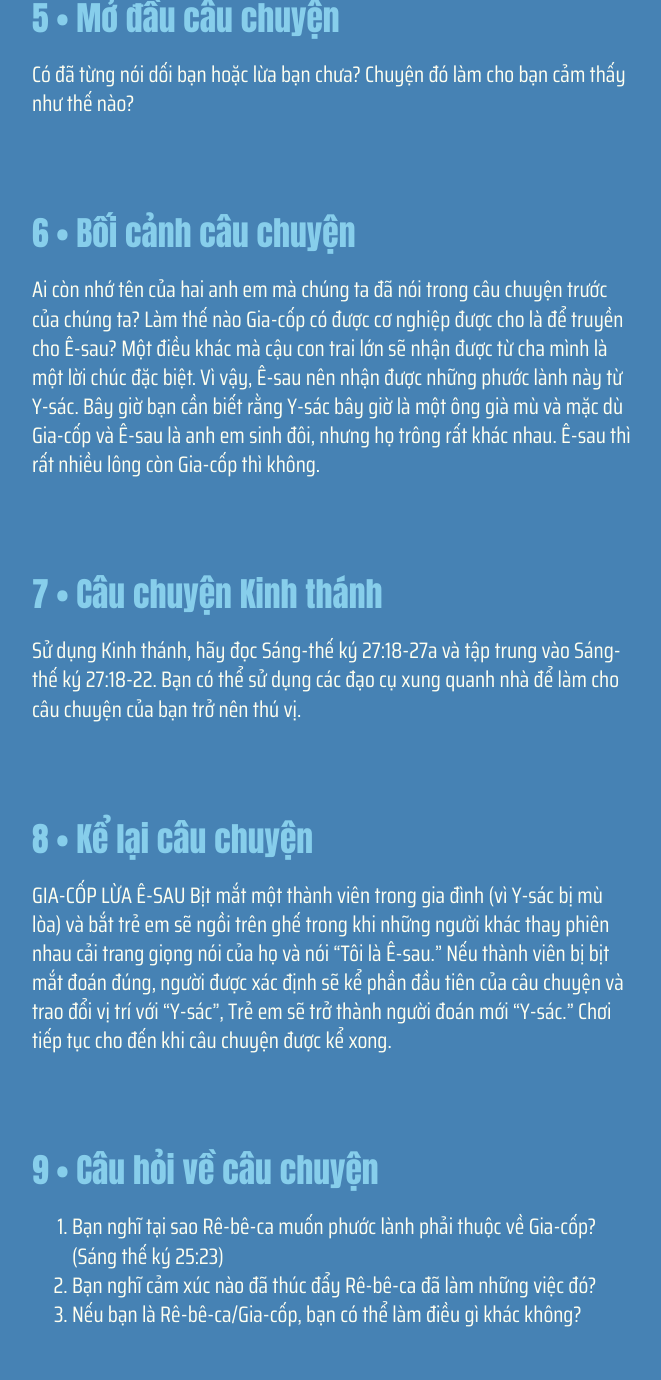
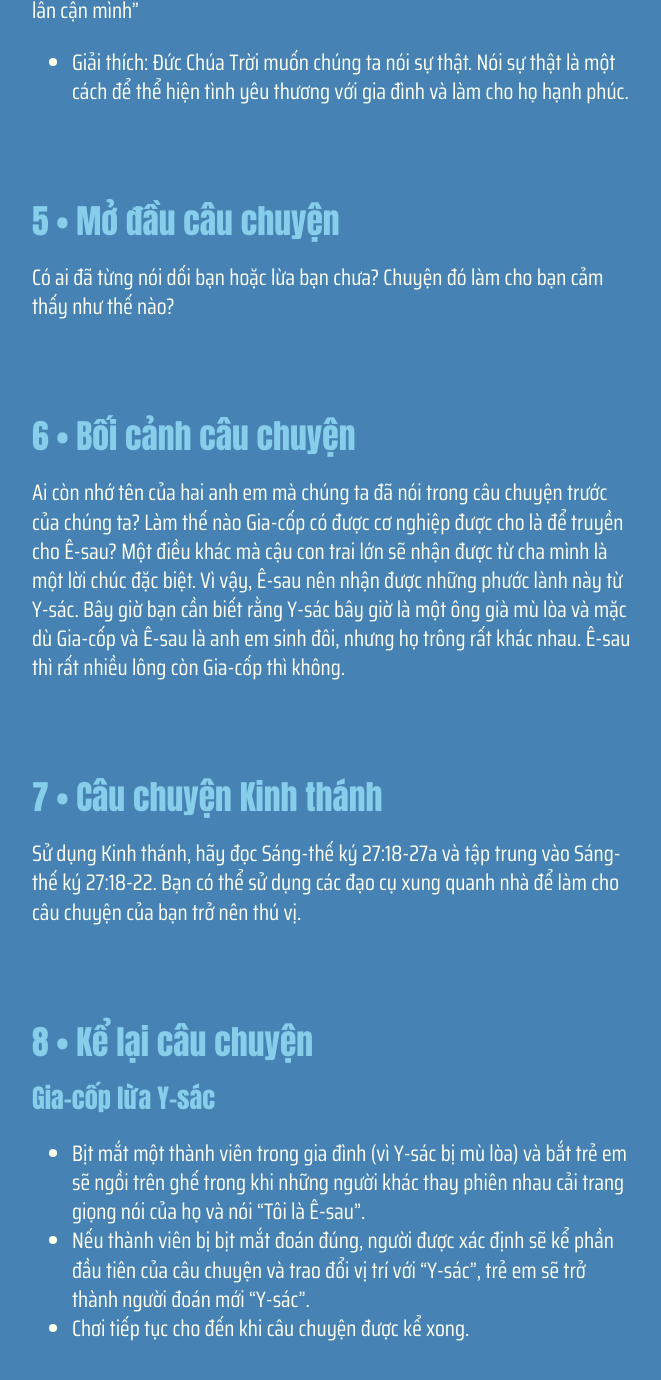
Before and after one commit to GospelTrust/LGS, a Jekyll site: the page built from docs/content/_vi/18-1.md, in a window 1280 px wide and 1400 px high, scrolled down 2173 px. Shown: the top 1380 px of the window, without its empty margins (308-969 px from the left). Built offline with Jekyll 4.4.1, drawn with Linux system fonts in a browser that asks for light colours; some web fonts are replaced; some of the changed text lies outside the part shown.

Commit message:
Update: w18d1

```diff
--- a/docs/content/_vi/18-1.md
+++ b/docs/content/_vi/18-1.md
@@ -1,57 +1,62 @@
 ---
 week: 18
 day: 1
-title: 'GIA-CỐP ĐÁNH LỪA CHA MÌNH LÀ Y-SÁC'
-bible: 'Sáng thế ký 27:18-27'
+title: 'Gia-cốp đánh lừa cha mình là Y-sác'
+bible: 'Sáng-thế ký 27:18-27'
 layout: lesson
 ---
 
 
 {% include lesson/section.html index=1 %}
-- Trẻ em sẽ thấy những phương  thức mà Đức Chúa Trời trong quyền tể trị của Ngài, Ngài đã sử dụng tất cả các loại hành động (có tốt, có xấu và cả hỗn hợp) để đưa dân của Ngài đến nơi mà họ có thể nhận biết chính bản thân họ
+- Trẻ em sẽ thấy những phương thức mà Đức Chúa Trời trong quyền tể trị của Ngài, Ngài đã sử dụng tất cả các loại hành động (có tốt, có xấu và cả hỗn hợp) để đưa dân của Ngài đến nơi mà họ có thể nhận biết chính bản thân họ
 - Trẻ em sẽ học hỏi từ một ví dụ về một gia đình cố gắng thực hiện trách nhiệm của họ mà không có tình yêu và đức tin; điều này gây ra nhiều vấn đề và tổn thương.
 - Trẻ em sẽ biết rằng lừa dối là sai và dẫn đến sự tổn thương và sự tức giận.
 
 
 {% include lesson/section.html index=2 %}
 - Gia-cốp muốn thừa hưởng những lời hứa mà tổ phụ Y-sác đã thừa hưởng từ Áp-ra-ham, nên đã lừa ông để ban phước cho ông.
-- Gia-cốp không thay đổi sự lựa chọn của Đức Chúa Trời về việc ban phước lành. Gia-cốp luôn là sự lựa chọn của Ngài (Sáng thế ký 25:23). Tuy nhiên, Gia-cốp đã phạm tội khi lừa dối cha mình là Y-sác để ban phước cho ông.
+- Gia-cốp không thay đổi sự lựa chọn của Đức Chúa Trời về việc ban phước lành. Gia-cốp luôn là sự lựa chọn của Ngài (Sáng-thế ký 25:23). Tuy nhiên, Gia-cốp đã phạm tội khi lừa dối cha mình là Y-sác để ban phước cho ông.
 - Cách làm của Gia-cốp khiến anh trai của ông là Ê-sau ghét ông và ông phải rời bỏ nhà cửa và gia đình của mình. Một lần nữa, chúng ta thấy tội lỗi của con người thường mang lại nỗi buồn không chỉ cho bản thân họ, mà còn cho những người xung quanh họ.
 
 
 {% include lesson/section.html index=3 %}
- Lạy Chúa, Cảm ơn Chúa vì qua câu chuyện hôm nay chúng con có thể học được rằng khi chúng con không nói sự thật thì những lời nói dối của chúng con sẽ gây ra rất nhiều rắc rối cho mọi người trong gia đình chúng con. Cảm ơn Ngài rằng Ngài chính là Lẽ thật và chúng con có thể tin cậy vào Ngài. Nhân danh Chúa Jêsus Christ, chúng con cầu nguyện.A-men!
+> Lạy Chúa, cảm ơn Chúa vì qua câu chuyện hôm nay chúng con có thể học được rằng khi chúng con không nói sự thật thì những lời nói dối của chúng con sẽ gây ra rất nhiều rắc rối cho mọi người trong gia đình chúng con. Cảm ơn Ngài rằng Ngài chính là Lẽ thật và chúng con có thể tin cậy vào Ngài. Nhân danh Chúa Jêsus Christ, chúng con cầu nguyện.A-men!
 
 
 {% include lesson/section.html index=4 %}
-Xa-cha-ri 8:16a " Nầy là những sự các ngươi phải làm: Ai nấy khá lấy điều thật nói cùng kẻ lân cận mình"
+### Xa-cha-ri 8:16a
+"Nầy là những sự các ngươi phải làm: Ai nấy khá lấy điều thật nói cùng kẻ lân cận mình"
 
+- Giải thích:
 Đức Chúa Trời muốn chúng ta nói sự thật. Nói sự thật là một cách để thể hiện tình yêu thương với gia đình và làm cho họ hạnh phúc.
 
 
 {% include lesson/section.html index=5 %}
-Có đã từng nói dối bạn hoặc lừa bạn chưa? Chuyện đó làm cho bạn cảm thấy như thế nào?
+Có ai đã từng nói dối bạn hoặc lừa bạn chưa? Chuyện đó làm cho bạn cảm thấy như thế nào?
 
 
 {% include lesson/section.html index=6 %}
 Ai còn nhớ tên của hai anh em mà chúng ta đã nói trong câu chuyện trước của chúng ta?
-Làm thế nào Gia-cốp có được cơ nghiệp được cho là để truyền cho Ê-sau? Một điều khác mà cậu con trai lớn sẽ nhận được từ cha mình là một lời chúc đặc biệt. Vì vậy, Ê-sau nên nhận được những phước lành này từ Y-sác. Bây giờ bạn cần biết rằng Y-sác bây giờ là một ông già mù và mặc dù Gia-cốp và Ê-sau là anh em sinh đôi, nhưng họ trông rất khác nhau. Ê-sau thì rất nhiều lông còn Gia-cốp thì không.
+Làm thế nào Gia-cốp có được cơ nghiệp được cho là để truyền cho Ê-sau? Một điều khác mà cậu con trai lớn sẽ nhận được từ cha mình là một lời chúc đặc biệt. Vì vậy, Ê-sau nên nhận được những phước lành này từ Y-sác. Bây giờ bạn cần biết rằng Y-sác bây giờ là một ông già mù lòa và mặc dù Gia-cốp và Ê-sau là anh em sinh đôi, nhưng họ trông rất khác nhau. Ê-sau thì rất nhiều lông còn Gia-cốp thì không.
 
 
 {% include lesson/section.html index=7 %}
-Sử dụng Kinh thánh, hãy đọc Sáng-thế ký 27:18-27a và tập trung vào Sáng-thế ký 27:18-22. Bạn có thể sử dụng các đạo cụ xung quanh nhà để làm cho câu chuyện của bạn trở nên thú vị.
+Sử dụng Kinh thánh, hãy đọc Sáng-thế ký 27:18-27a và tập trung vào Sáng-thế ký 27:18-22.
+Bạn có thể sử dụng các đạo cụ xung quanh nhà để làm cho câu chuyện của bạn trở nên thú vị.
 
 
 {% include lesson/section.html index=8 %}
-GIA-CỐP LỪA Ê-SAU
-Bịt mắt một thành viên trong gia đình (vì Y-sác bị mù lòa) và bắt trẻ em sẽ ngồi trên ghế trong khi những người khác thay phiên nhau cải trang giọng nói của họ và nói "Tôi là Ê-sau." Nếu thành viên bị bịt mắt đoán đúng, người được xác định sẽ kể phần đầu tiên của câu chuyện và trao đổi vị trí với "Y-sác", Trẻ em sẽ trở thành người đoán mới "Y-sác." Chơi tiếp tục cho đến khi câu chuyện được kể xong.
+### Gia-cốp lừa Y-sác
+- Bịt mắt một thành viên trong gia đình (vì Y-sác bị mù lòa) và bắt trẻ em sẽ ngồi trên ghế trong khi những người khác thay phiên nhau cải trang giọng nói của họ và nói "Tôi là Ê-sau".
+-  Nếu thành viên bị bịt mắt đoán đúng, người được xác định sẽ kể phần đầu tiên của câu chuyện và trao đổi vị trí với "Y-sác", trẻ em sẽ trở thành người đoán mới "Y-sác".
+- Chơi tiếp tục cho đến khi câu chuyện được kể xong.
 
 
 {% include lesson/section.html index=9 %}
-1. Bạn nghĩ tại sao Rê-bê-ca muốn phước lành phải thuộc về Gia-cốp? (Sáng thế ký 25:23)
+1. Bạn nghĩ tại sao Rê-bê-ca muốn phước lành phải thuộc về Gia-cốp? (Sáng-thế ký 25:23)
 2. Bạn nghĩ cảm xúc nào đã thúc đẩy Rê-bê-ca đã làm những việc đó?
 3. Nếu bạn là Rê-bê-ca/Gia-cốp, bạn có thể làm điều gì khác không?
 
 
 {% include lesson/section.html index=10 %}
-Lạy Chúa, Cảm ơn Chúa về câu chuyện Kinh thánh cho chúng con ngày hôm nay. Xin Chúa hãy giúp chúng con luôn nói sự thật với nhau vì nói dối, không trung thực sẽ gây rắc rối cho bản thân và gia đình con. Nhân danh Chúa Jêsus Christ, chúng con cầu nguyện. A-men!
+> Lạy Chúa, cảm ơn Chúa về câu chuyện Kinh thánh cho chúng con ngày hôm nay. Xin Chúa hãy giúp chúng con luôn nói sự thật với nhau vì nói dối, không trung thực sẽ gây rắc rối cho bản thân và gia đình con. Nhân danh Chúa Jêsus Christ, chúng con cầu nguyện. A-men!
```
